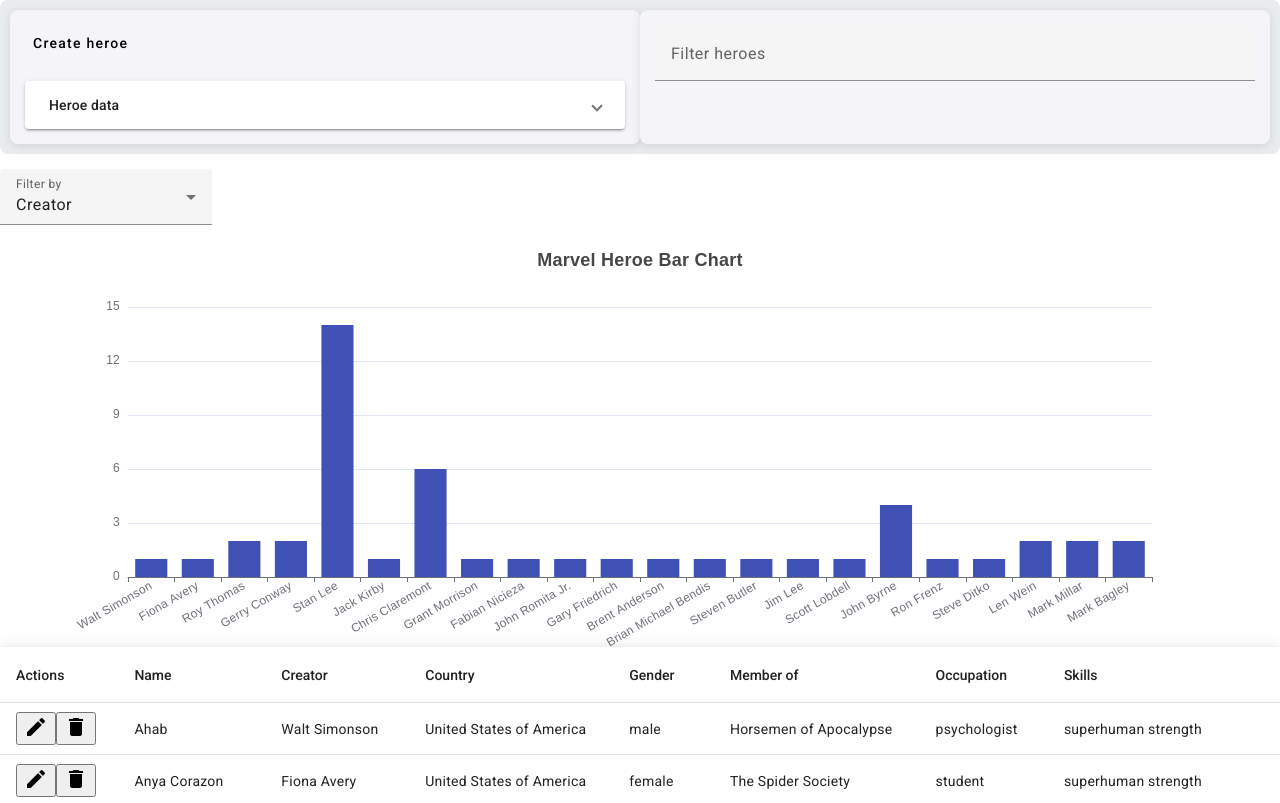
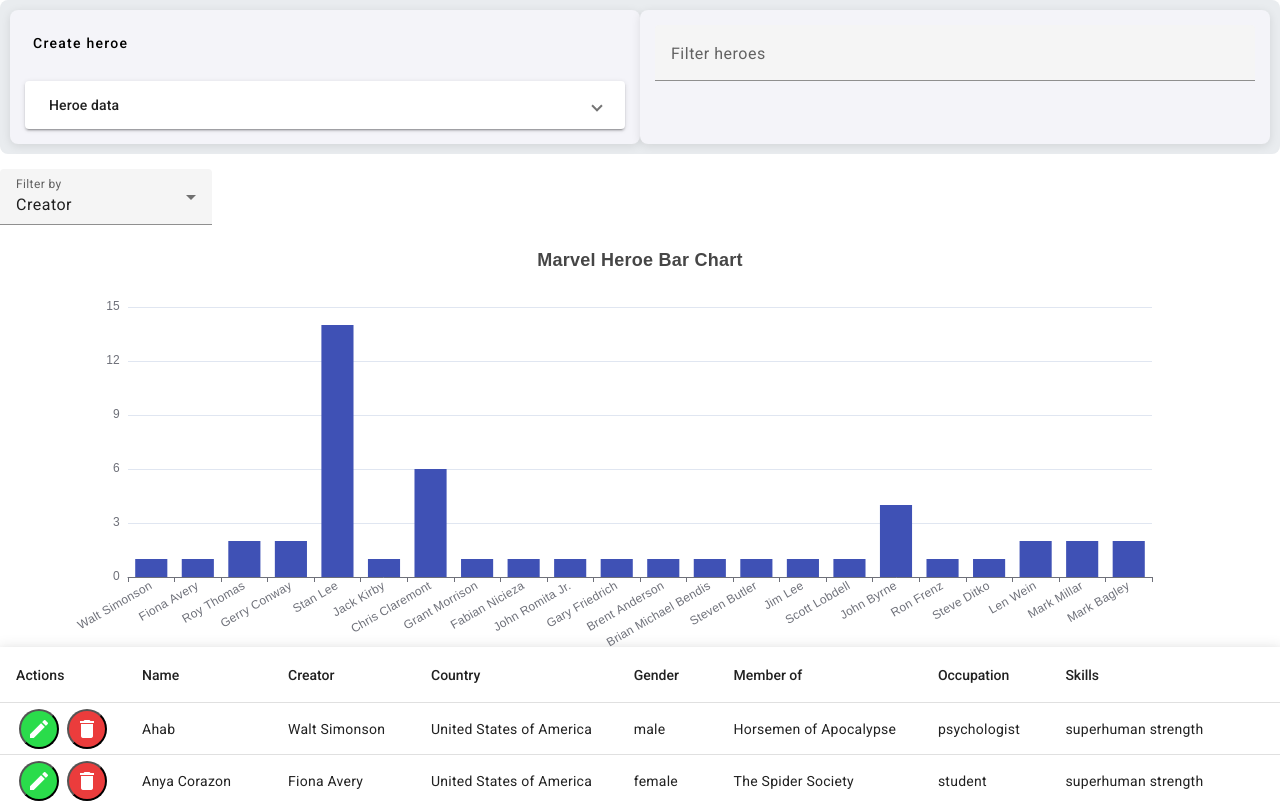
Before and after one commit to Cgc1994/marvel-heroes, an Angular app: page / in a window 1280 px wide. Shown: the top 803 px of the page. Built offline with nearby package versions, Linux system fonts and the light colour scheme.

Commit message:
styles for table actions buttons

```diff
--- a/src/app/components/table/table.component.css
+++ b/src/app/components/table/table.component.css
@@ -9,3 +9,38 @@ th.mat-sort-header-sorted {
 .example-chip-list {
   width: 100%;
 }
+
+.btn-rounded {
+  border-radius: 50%;
+  width: 40px;
+  height: 40px;
+  display: flex;
+  align-items: center;
+  justify-content: center;
+  padding: 0;
+}
+
+.edit-btn {
+  color: white;
+  background-color: rgb(42, 220, 75);
+}
+
+.edit-btn:hover {
+  background-color: rgb(14, 178, 14);
+}
+
+.delete-btn {
+  color: white;
+  background-color: rgb(235, 60, 60);
+}
+
+.delete-btn:hover {
+  background-color: darkred;
+}
+
+.button-container {
+  display: flex;
+  gap: 8px;
+  justify-content: center;
+  align-items: center;
+}
--- a/src/app/components/table/table.component.html
+++ b/src/app/components/table/table.component.html
@@ -15,12 +15,14 @@
   <ng-container matColumnDef="actions">
     <th mat-header-cell *matHeaderCellDef> Actions </th>
     <td mat-cell *matCellDef="let element">
-      <button mat-icon-button color="primary" (click)="onEdit(element)">
+    <div class="button-container">
+      <button mat-icon-button class="btn-rounded edit-btn" (click)="onEdit(element)">
         <mat-icon>edit</mat-icon>
       </button>
-      <button mat-icon-button color="warn" (click)="onDelete(element)">
+      <button mat-icon-button class="btn-rounded delete-btn" (click)="onDelete(element)">
         <mat-icon>delete</mat-icon>
       </button>
+    </div>
     </td>
   </ng-container>
 
```
